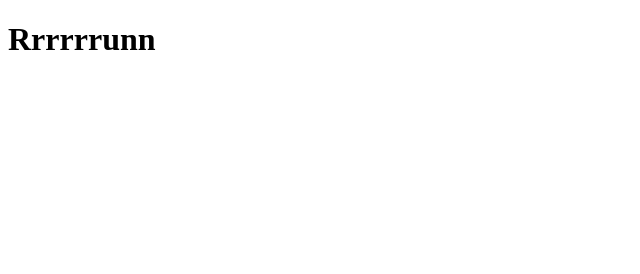
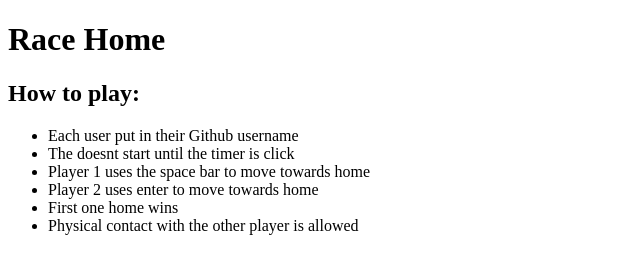
Before and after one commit to FACN4/week9-Race-Home, a React app: page / in a window 1280 px wide. Shown: the whole page, without its empty margins (0-640 px from the left). Built offline with nearby package versions, Linux system fonts and the light colour scheme; a web font is replaced by a local one.

Commit message:
created basic file structure

```diff
--- a/components/app.js
+++ /dev/null
@@ -1 +0,0 @@
-//App//
--- /dev/null
+++ b/components/header.js
@@ -0,0 +1,16 @@
+import React from "react";
+
+export const Header = () => (
+  <div>
+    <h1>Race Home</h1>
+    <h2> How to play:</h2>
+    <ul>
+      <li>Each user put in their Github username</li>
+      <li>The doesnt start until the timer is click</li>
+      <li>Player 1 uses the space bar to move towards home</li>
+      <li>Player 2 uses enter to move towards home</li>
+      <li>First one home wins</li>
+      <li>Physical contact with the other player is allowed</li>
+    </ul>
+  </div>
+);
--- /dev/null
+++ b/components/main.js
@@ -0,0 +1,9 @@
+import React from "react";
+
+// export const Main = () => (
+//   <Clock/>
+//   <Input/>
+//   <Race/>
+//   <Race/>
+//   <Input/>
+// );
--- a/index.html
+++ b/index.html
@@ -2,7 +2,10 @@
 <html lang="en">
   <head>
     <meta charset="utf-8">
-    <title>rrrruuuuuuuuuuuun</title>
+    <meta http-equiv="x-ua-compatible" content="ie=edge">
+    <meta name="viewport" content="width=device-width, initial-scale=1">
+    <title> Ruunnn</title>
+    <link rel="stylesheet" href="style.css">
   </head>
   <body>
     <div id="root"></div>
--- a/index.js
+++ b/index.js
@@ -1,6 +1,12 @@
-import React from 'react';
-import { render } from 'react-dom';
+import React from "react";
+import { render } from "react-dom";
+import { Header } from "./components/header";
+import { Main } from "./components/main";
+import { Footer } from "./components/footer";
+const App = () => (
+  <Header />
+  // <Main/>
+  // <Footer/>
+);
 
-const App = () => <h1>Rrrrrrunn</h1>;
-
-render(<App />, document.getElementById('root'));
+render(<App />, document.getElementById("root"));
--- a/package.json
+++ b/package.json
@@ -5,7 +5,8 @@
   "main": "index.js",
   "scripts": {
     "test": "jest test.js --watch --noStackTrace",
-    "dev": "parcel index.html"
+    "dev": "parcel index.html",
+    "build": "parcel build index.html --public-url ./"
   },
   "repository": {
     "type": "git",
@@ -19,7 +20,8 @@
   "homepage": "https://github.com/FACN4/week9-Race-Home#readme",
   "dependencies": {
     "dom-react": "^2.2.1",
-    "react": "^16.4.2"
+    "react": "^16.4.2",
+    "react-dom": "^16.4.2"
   },
   "devDependencies": {
     "babel-core": "^6.26.3",
```
Also changed, not shown: components/clock.js (added), components/footer.js (added), components/input.js (added), components/race.js (added), dist/index.html (added), 8 other files.
